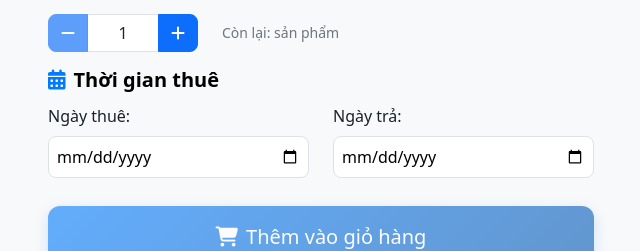
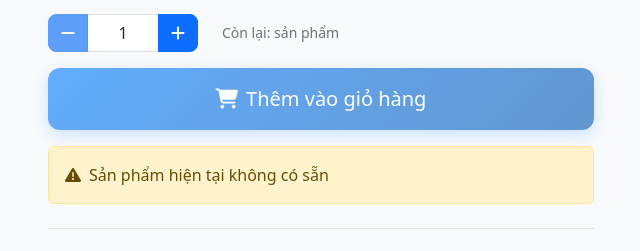
Before and after one commit to nnghiax/Hire-Your-Style-frontend, a React (Vite) app: page /product-detail/1 in a window 1280 px wide. Shown: the part 828-1079 px from the top of the page, without its empty margins (604-1244 px from the left). Built offline with nearby package versions, Linux system fonts and the light colour scheme; no server answers.

Commit message:
update detail products

```diff
--- a/src/components/product/ProductDetail.jsx
+++ b/src/components/product/ProductDetail.jsx
@@ -2,7 +2,7 @@ import React, { useEffect, useState } from "react";
 import "@fortawesome/fontawesome-free/css/all.min.css";
 import axios from "axios";
 import { useNavigate, useParams } from "react-router-dom";
-import "../css/Light.css"
+import "../css/Light.css";
 const ProductDetail = () => {
   const [product, setProduct] = useState({});
   const [loading, setLoading] = useState(true);
@@ -14,10 +14,10 @@ const ProductDetail = () => {
   const { productId } = useParams();
   const navigate = useNavigate();
   const [showCalculator, setShowCalculator] = useState(false);
-  const [height, setHeight] = useState('');
-  const [weight, setWeight] = useState('');
-  const [gender, setGender] = useState('male');
-  const [size, setSize] = useState('');
+  const [height, setHeight] = useState("");
+  const [weight, setWeight] = useState("");
+  const [gender, setGender] = useState("male");
+  const [size, setSize] = useState("");
 
   const calculateSize = () => {
     const h = parseFloat(height) / 100;
@@ -25,23 +25,29 @@ const ProductDetail = () => {
     if (isNaN(h) || isNaN(w) || h === 0) return setSize("Dữ liệu không hợp lệ");
 
     const bmi = w / (h * h);
-    let result = '';
+    let result = "";
 
-    if (gender === 'male') {
-      if (height < 160) result = bmi < 18.5 ? 'XS' : bmi < 25 ? 'S' : bmi < 30 ? 'M' : 'L';
-      else if (height < 170) result = bmi < 18.5 ? 'S' : bmi < 25 ? 'M' : bmi < 30 ? 'L' : 'XL';
-      else if (height < 180) result = bmi < 18.5 ? 'M' : bmi < 25 ? 'L' : bmi < 30 ? 'XL' : 'XXL';
-      else result = bmi < 18.5 ? 'L' : bmi < 25 ? 'XL' : bmi < 30 ? 'XXL' : 'XXXL';
+    if (gender === "male") {
+      if (height < 160)
+        result = bmi < 18.5 ? "XS" : bmi < 25 ? "S" : bmi < 30 ? "M" : "L";
+      else if (height < 170)
+        result = bmi < 18.5 ? "S" : bmi < 25 ? "M" : bmi < 30 ? "L" : "XL";
+      else if (height < 180)
+        result = bmi < 18.5 ? "M" : bmi < 25 ? "L" : bmi < 30 ? "XL" : "XXL";
+      else
+        result = bmi < 18.5 ? "L" : bmi < 25 ? "XL" : bmi < 30 ? "XXL" : "XXXL";
     } else {
-      if (height < 155) result = bmi < 18.5 ? 'XXS' : bmi < 25 ? 'XS' : bmi < 30 ? 'S' : 'M';
-      else if (height < 165) result = bmi < 18.5 ? 'XS' : bmi < 25 ? 'S' : bmi < 30 ? 'M' : 'L';
-      else if (height < 175) result = bmi < 18.5 ? 'S' : bmi < 25 ? 'M' : bmi < 30 ? 'L' : 'XL';
-      else result = bmi < 18.5 ? 'M' : bmi < 25 ? 'L' : bmi < 30 ? 'XL' : 'XXL';
+      if (height < 155)
+        result = bmi < 18.5 ? "XXS" : bmi < 25 ? "XS" : bmi < 30 ? "S" : "M";
+      else if (height < 165)
+        result = bmi < 18.5 ? "XS" : bmi < 25 ? "S" : bmi < 30 ? "M" : "L";
+      else if (height < 175)
+        result = bmi < 18.5 ? "S" : bmi < 25 ? "M" : bmi < 30 ? "L" : "XL";
+      else result = bmi < 18.5 ? "M" : bmi < 25 ? "L" : bmi < 30 ? "XL" : "XXL";
     }
 
     setSize(result);
   };
-
 
   useEffect(() => {
     const fetchProduct = async () => {
@@ -365,8 +371,9 @@ const ProductDetail = () => {
                         <button
                           key={size}
                           onClick={() => setSelectedSize(size)}
-                          className={`btn size-option px-4 py-2 font-weight-bold ${selectedSize === size ? "active" : ""
-                            }`}
+                          className={`btn size-option px-4 py-2 font-weight-bold ${
+                            selectedSize === size ? "active" : ""
+                          }`}
                         >
                           {size}
                         </button>
@@ -387,7 +394,10 @@ const ProductDetail = () => {
                   <h2>Dự đoán Size Quần Áo</h2>
 
                   <label>Giới tính:</label>
-                  <select value={gender} onChange={(e) => setGender(e.target.value)}>
+                  <select
+                    value={gender}
+                    onChange={(e) => setGender(e.target.value)}
+                  >
                     <option value="male">Nam</option>
                     <option value="female">Nữ</option>
                   </select>
@@ -412,7 +422,11 @@ const ProductDetail = () => {
                     Tính Size
                   </button>
 
-                  {size && <div className="result">👉 Size phù hợp: <strong>{size}</strong></div>}
+                  {size && (
+                    <div className="result">
+                      👉 Size phù hợp: <strong>{size}</strong>
+                    </div>
+                  )}
                 </div>
               )}
 
@@ -466,62 +480,6 @@ const ProductDetail = () => {
                   <small className="text-muted">
                     Còn lại: <strong>{product.quantity}</strong> sản phẩm
                   </small>
-                </div>
-                {/* Rental Dates */}
-                <div style={{ marginBottom: '1rem' }}>
-                  <h5 style={{ fontWeight: 'bold', color: '#000000', marginBottom: '0.75rem' }}>
-                    <i style={{ marginRight: '0.5rem', color: '#007bff' }} className="fas fa-calendar-alt"></i>Thời gian thuê
-                  </h5>
-                  <div style={{ display: 'flex', flexWrap: 'wrap', marginRight: '-0.75rem', marginLeft: '-0.75rem' }}>
-                    <div style={{ flex: '0 0 50%', maxWidth: '50%', paddingRight: '0.75rem', paddingLeft: '0.75rem', marginBottom: '0.75rem' }}>
-                      <label style={{ display: 'block', marginBottom: '0.25rem' }}>Ngày thuê:</label>
-                      <input
-                        type="date"
-                        style={{
-                          width: '100%',
-                          padding: '0.5rem',
-                          border: '1px solid #dee2e6',
-                          borderRadius: '0.5rem',
-                          fontSize: '1rem',
-                          marginTop: '0.25rem',
-                          transition: 'border-color 0.3s ease',
-                          outline: 'none',
-                        }}
-                        onFocus={(e) => {
-                          e.target.style.borderColor = '#007bff';
-                          e.target.style.boxShadow = '0 0 5px rgba(0, 123, 255, 0.3)';
-                        }}
-                        onBlur={(e) => {
-                          e.target.style.borderColor = '#dee2e6';
-                          e.target.style.boxShadow = 'none';
-                        }}
-                      />
-                    </div>
-                    <div style={{ flex: '0 0 50%', maxWidth: '50%', paddingRight: '0.75rem', paddingLeft: '0.75rem', marginBottom: '0.75rem' }}>
-                      <label style={{ display: 'block', marginBottom: '0.25rem' }}>Ngày trả:</label>
-                      <input
-                        type="date"
-                        style={{
-                          width: '100%',
-                          padding: '0.5rem',
-                          border: '1px solid #dee2e6',
-                          borderRadius: '0.5rem',
-                          fontSize: '1rem',
-                          marginTop: '0.25rem',
-                          transition: 'border-color 0.3s ease',
-                          outline: 'none',
-                        }}
-                        onFocus={(e) => {
-                          e.target.style.borderColor = '#007bff';
-                          e.target.style.boxShadow = '0 0 5px rgba(0, 123, 255, 0.3)';
-                        }}
-                        onBlur={(e) => {
-                          e.target.style.borderColor = '#dee2e6';
-                          e.target.style.boxShadow = 'none';
-                        }}
-                      />
-                    </div>
-                  </div>
                 </div>
 
                 <div className="d-flex gap-3">
@@ -629,8 +587,9 @@ const ProductDetail = () => {
                       <button
                         key={tab.id}
                         onClick={() => setActiveTab(tab.id)}
-                        className={`nav-link tab-button px-4 py-3 ${activeTab === tab.id ? "active" : ""
-                          }`}
+                        className={`nav-link tab-button px-4 py-3 ${
+                          activeTab === tab.id ? "active" : ""
+                        }`}
                       >
                         <i className={`${tab.icon} me-2`}></i>
                         {tab.label}
```
